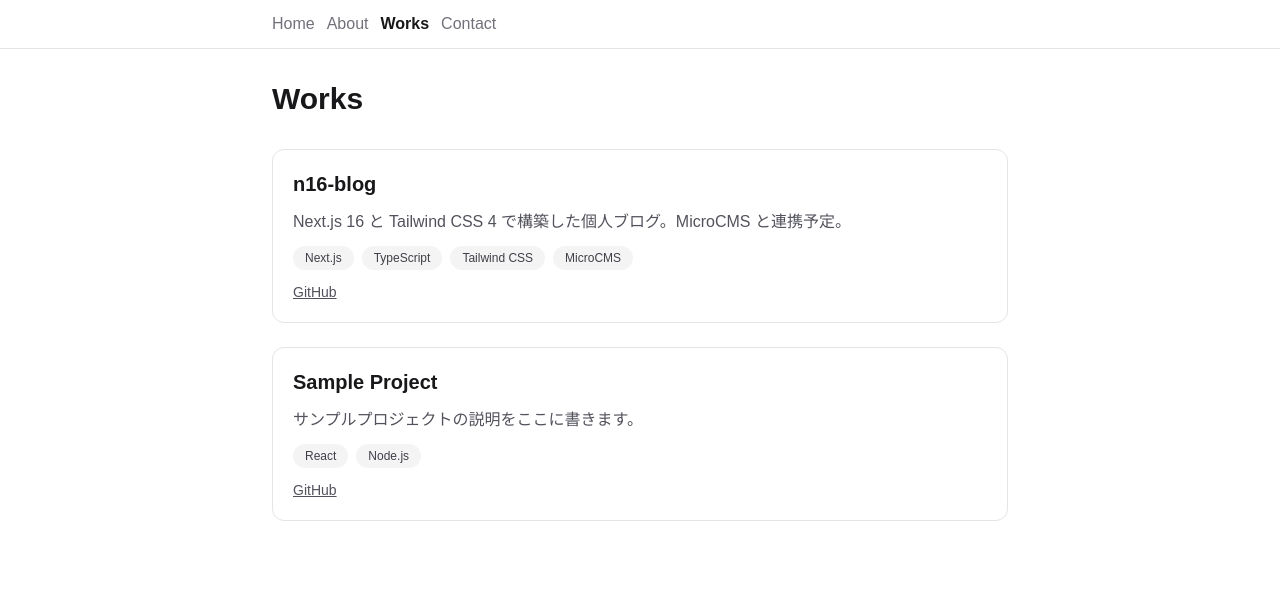
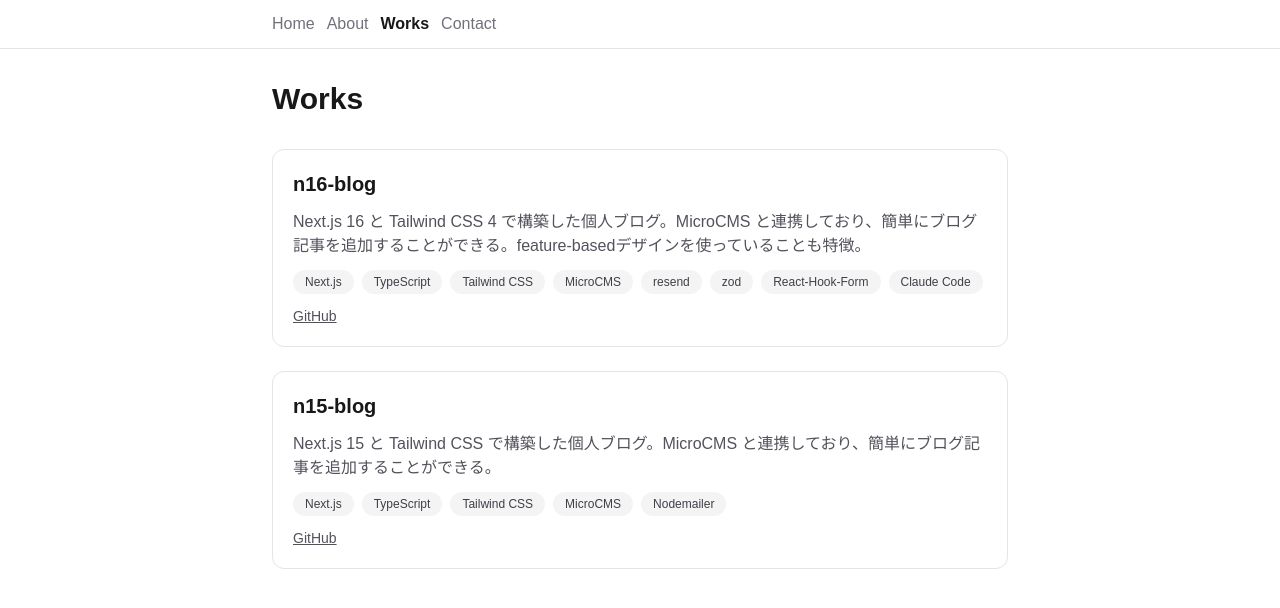
Before and after one commit to jj13jp/n16-blog, a Next.js app: page /works in a window 1280 px wide. Shown: the top 608 px of the page. Built offline with nearby package versions, Linux system fonts and the light colour scheme; a web font is replaced by a local one.

Commit message:
text: しょうもな修正です

```diff
--- a/src/app/about/page.tsx
+++ b/src/app/about/page.tsx
@@ -18,7 +18,7 @@ export default function AboutPage() {
       <section className="flex flex-col gap-3">
         <h1 className="text-3xl font-bold text-zinc-900 dark:text-zinc-100">About</h1>
         <p className="text-zinc-600 dark:text-zinc-400">
-          こんにちは。フロントエンドエンジニアとして日々開発に取り組んでいます。日常のことを書いていきます。※たまに技術的なことも書こうかな。
+          こんにちは。フロントエンドエンジニアとして日々開発に取り組んでいます。日常のことを書いていきます。※技術的なことも書くかも？
         </p>
       </section>
 
--- a/src/app/works/page.tsx
+++ b/src/app/works/page.tsx
@@ -4,15 +4,17 @@ import type { Work } from "@/features/works/types"
 const works: Work[] = [
   {
     title: "n16-blog",
-    description: "Next.js 16 と Tailwind CSS 4 で構築した個人ブログ。MicroCMS と連携予定。",
-    techStack: ["Next.js", "TypeScript", "Tailwind CSS", "MicroCMS"],
+    description:
+      "Next.js 16 と Tailwind CSS 4 で構築した個人ブログ。MicroCMS と連携しており、簡単にブログ記事を追加することができる。feature-basedデザインを使っていることも特徴。",
+    techStack: ["Next.js", "TypeScript", "Tailwind CSS", "MicroCMS", "resend", "zod", "React-Hook-Form", "Claude Code"],
     githubUrl: "https://github.com/Joex13/n16-blog",
   },
   {
-    title: "Sample Project",
-    description: "サンプルプロジェクトの説明をここに書きます。",
-    techStack: ["React", "Node.js"],
-    githubUrl: "https://github.com",
+    title: "n15-blog",
+    description:
+      "Next.js 15 と Tailwind CSS で構築した個人ブログ。MicroCMS と連携しており、簡単にブログ記事を追加することができる。",
+    techStack: ["Next.js", "TypeScript", "Tailwind CSS", "MicroCMS", "Nodemailer"],
+    githubUrl: "https://github.com/Joex13/n15-blog",
   },
 ]
 
```
